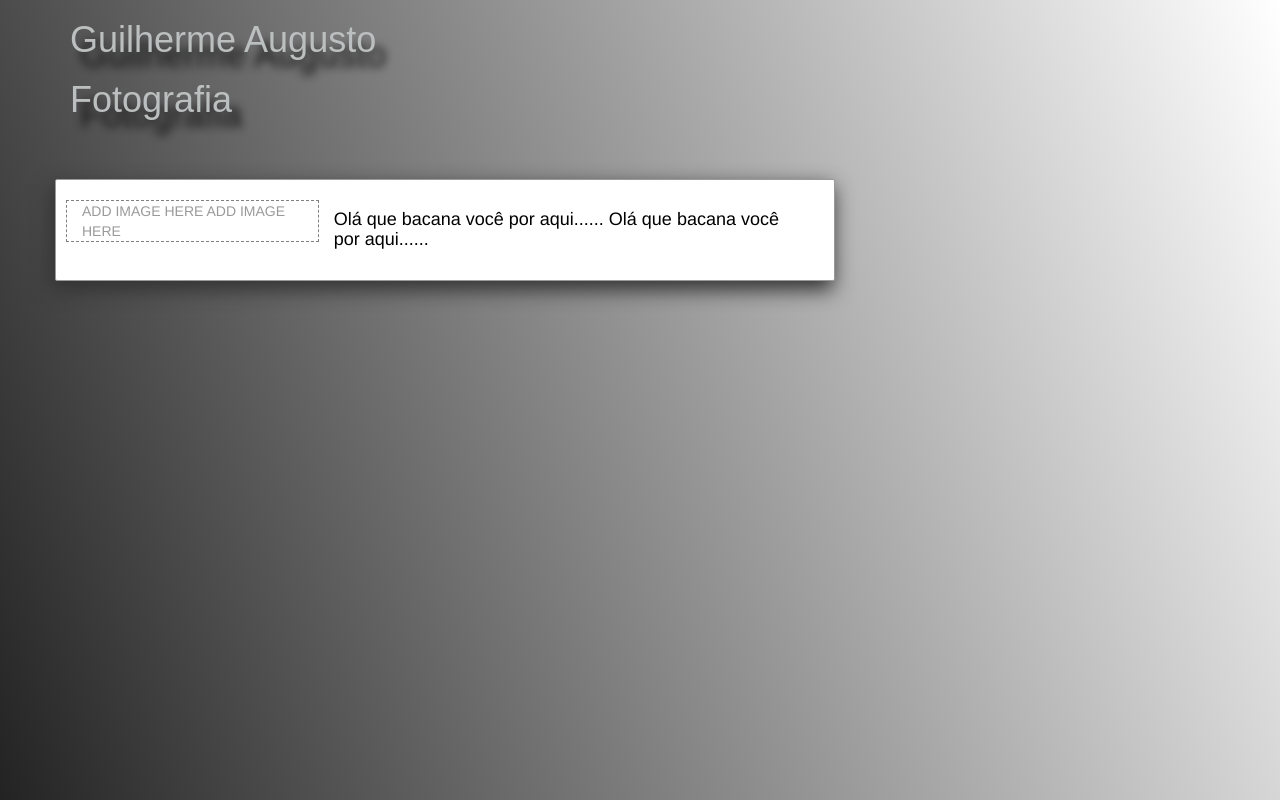
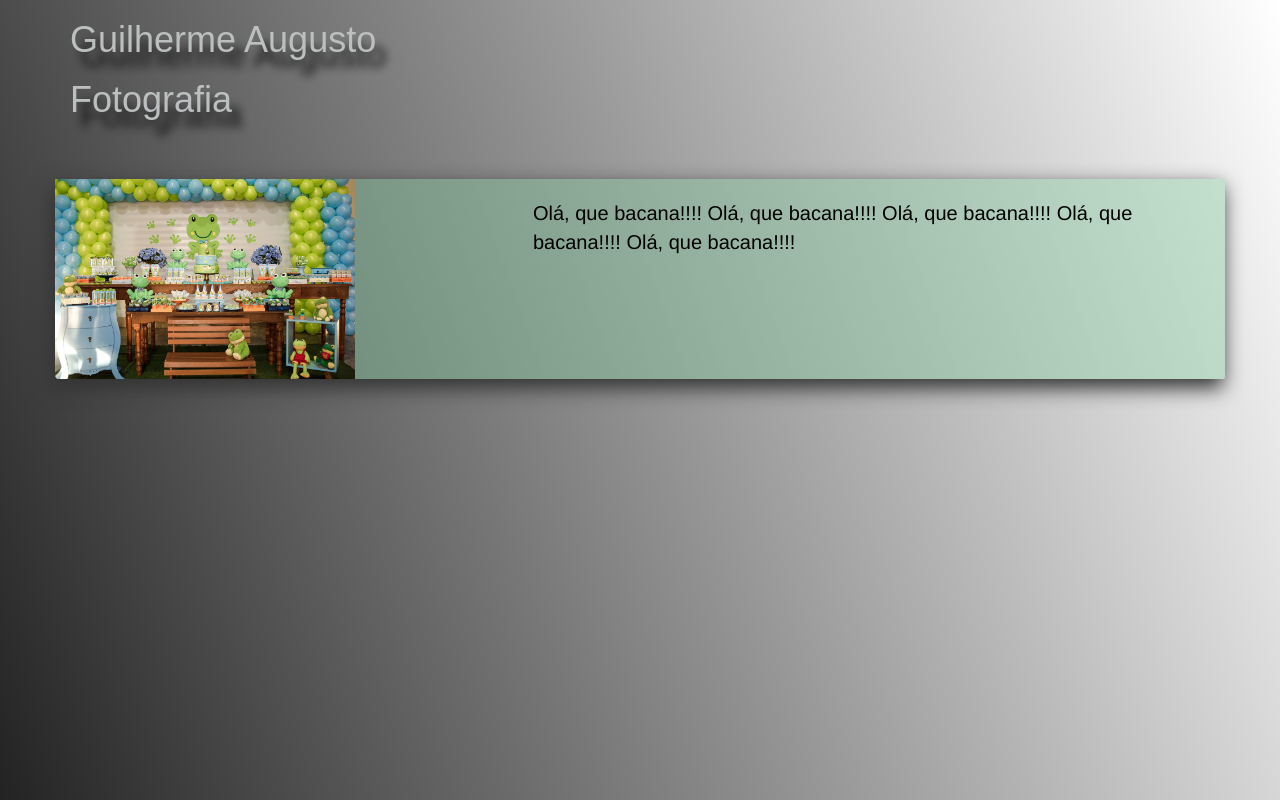
Before and after one commit to wandss/guilherme-portfolio, a Vue app: page / in a window 1280 px wide. Built offline with nearby package versions, Linux system fonts and the light colour scheme.

Commit message:
Testing Card component

```diff
--- a/src/components/Card.vue
+++ b/src/components/Card.vue
@@ -1,11 +1,6 @@
 <template>
-    <div :class="'col-md-'+size" id="card">
-        <span class="col-md-4" v-if="hasImage" id="img">
-            <slot name="image"></slot>
-        </span>
-        <div class="col-md-8" id="text">
-            <slot></slot>
-        </div>
+        <div id="card">
+        <slot></slot>
     </div>
 </template>
 
--- /dev/null
+++ b/src/components/CardContainer.vue
@@ -0,0 +1,43 @@
+<template>
+    <div id="card" class="row">
+        <div id="image" v-if="hasImage">
+            <slot name="image"></slot>
+        </div>
+
+        <div id="content">
+            <slot name="content"></slot>
+        </div>
+    </div>
+</template>
+<script>
+export default{
+    name:'CardContainer',
+    props:{
+        hasImage:{type:Boolean},
+    }
+}
+</script>
+<style scoped>
+#card{
+    padding:0;
+    background-color:rgba(131,200, 157, .4);
+    border:rgba(333,333,333, .3) 1px;
+}
+#image{
+    height:auto;
+    display:inline-block;
+    float:left;
+    width:40%;
+    max-width:100vw;
+    overflow:scroll;
+}
+#content{
+    width:60%;
+    color:black;
+    display:inline-block;
+    font-size:2rem;
+    padding-left:1rem;
+    padding-top:2rem;
+}
+
+</style>
--- /dev/null
+++ b/src/components/ImagePlaceHolder.vue
@@ -0,0 +1,27 @@
+<template>
+    <div>
+        <img :alt="alt" src="../assets/image/sampleImage.jpg"
+         :width="width" :height="height"
+        />
+    </div>
+</template>
+<script>
+    export default{
+        name:'ImagePlaceHolder',
+        props:{
+            width:{},
+            height:{
+                default:"10%",
+            },
+            alt:{
+                type:String,
+            },
+        }
+    }
+</script>
+<style scoped>
+img{
+margin:0;
+}
+
+</style>
--- a/src/mainContainer.vue
+++ b/src/mainContainer.vue
@@ -2,18 +2,18 @@
   <div class="row">
       <div class="col-md-12">
           <Brand title="Guilherme Augusto" subtitle="Fotografia"/>
-          <div class="row">
-              <Card size="8" :hasImage="true">
-              <div slot='image'>
-                    ADD IMAGE HERE
-                    ADD IMAGE HERE
-                </div>
-                <h4>
-                Olá que bacana você por aqui......
-                Olá que bacana você por aqui......
-                </h4>
-              </Card>
-          </div>
+          <CardContainer :hasImage="true">
+            <ImagePlaceHolder slot="image"
+             height="200rem"
+            />
+            <div slot="content">
+                Olá, que bacana!!!!
+                Olá, que bacana!!!!
+                Olá, que bacana!!!!
+                Olá, que bacana!!!!
+                Olá, que bacana!!!!
+            </div>
+          </CardContainer>
 
       </div>
   </div>
@@ -21,11 +21,14 @@
 
 <script>
     import Brand from './components/Brand';
+    import CardContainer from './components/CardContainer';
     import Card from './components/Card';
+    import ImagePlaceHolder from './components/ImagePlaceHolder';
+
     export default {
         name: 'MainContainer',
         components:{
-            Brand, Card
+            Brand, CardContainer, Card, ImagePlaceHolder
         },
     }
 </script>
```
Also changed, not shown: src/assets/image/sampleImage.jpg (added).
